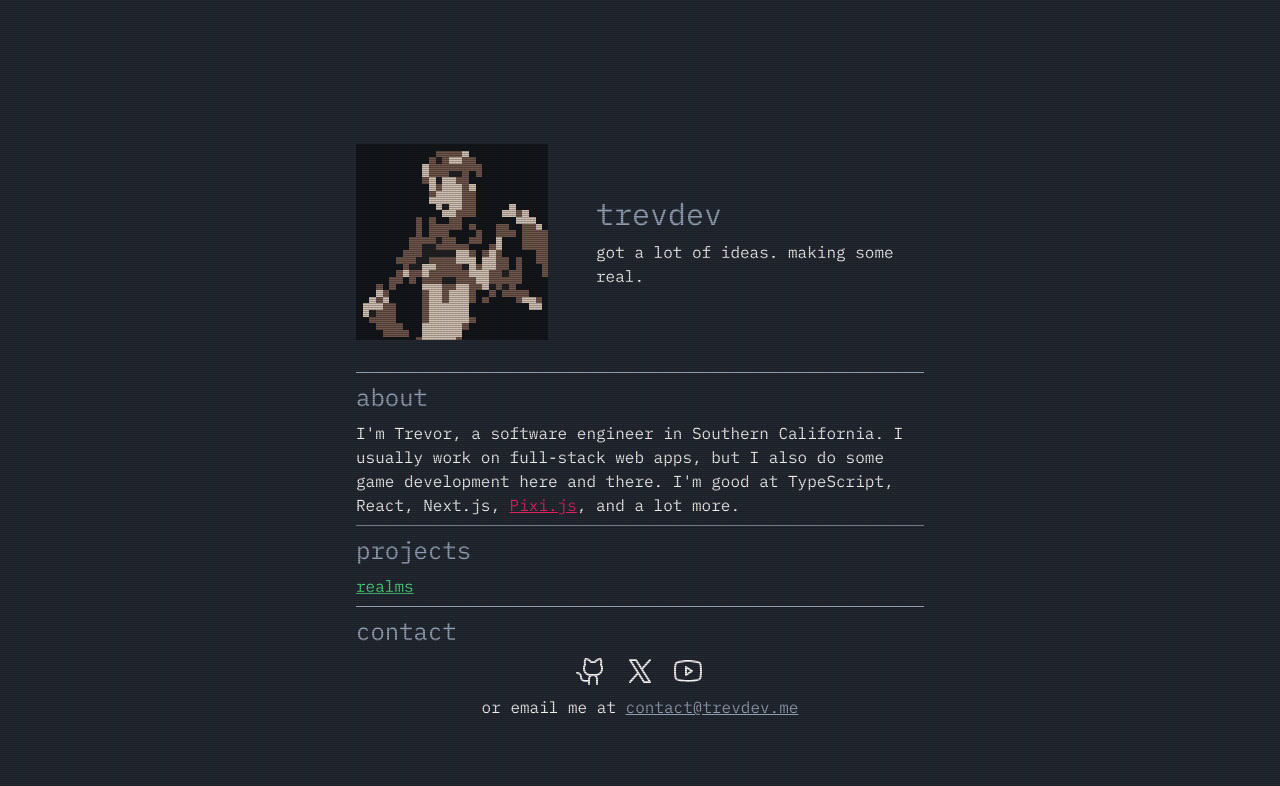
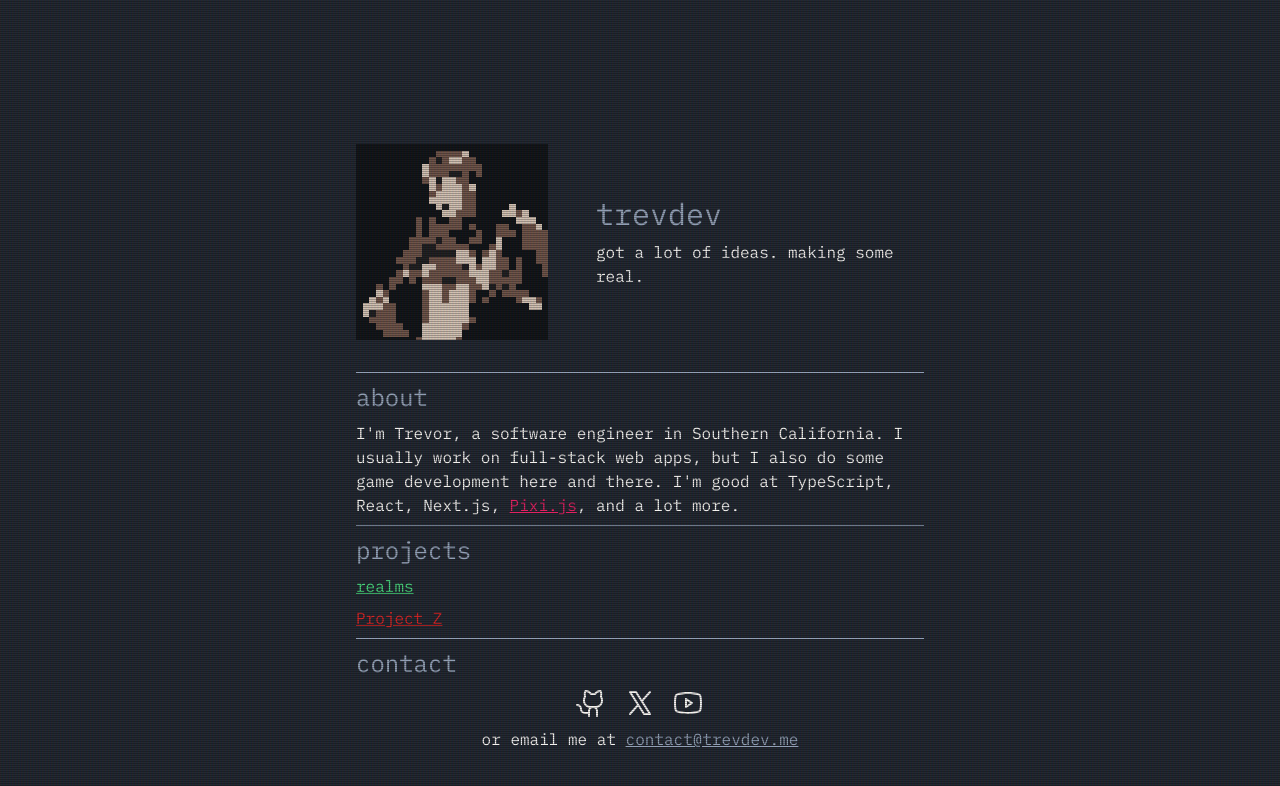
Before and after one commit to trevorwrightdev/trevdev-me, a Next.js app: page / in a window 1280 px wide. Shown: the top 786 px of the page. Built offline with nearby package versions, Linux system fonts and the light colour scheme.

Commit message:
Added project-z to the projects list

```diff
--- a/app/page.tsx
+++ b/app/page.tsx
@@ -24,6 +24,7 @@ export default function Home() {
                 <div className='h-[1px] w-full bg-slate-400'/>
                 <h1 className='text-2xl text-slate-400'>projects</h1>
                 <a href="https://www.realms.so/" target="_blank" rel="noopener noreferrer" className='underline max-w-max text-green-400'>realms</a>
+                <a href="https://trevdev-project-z.vercel.app/" target="_blank" rel="noopener noreferrer" className='underline max-w-max text-red-600'>Project Z</a>
                 <div className='h-[1px] w-full bg-slate-400'/>
                 <h1 className='text-2xl text-slate-400'>contact</h1>
                 <div className='flex flex-col items-center gap-2'>
```
